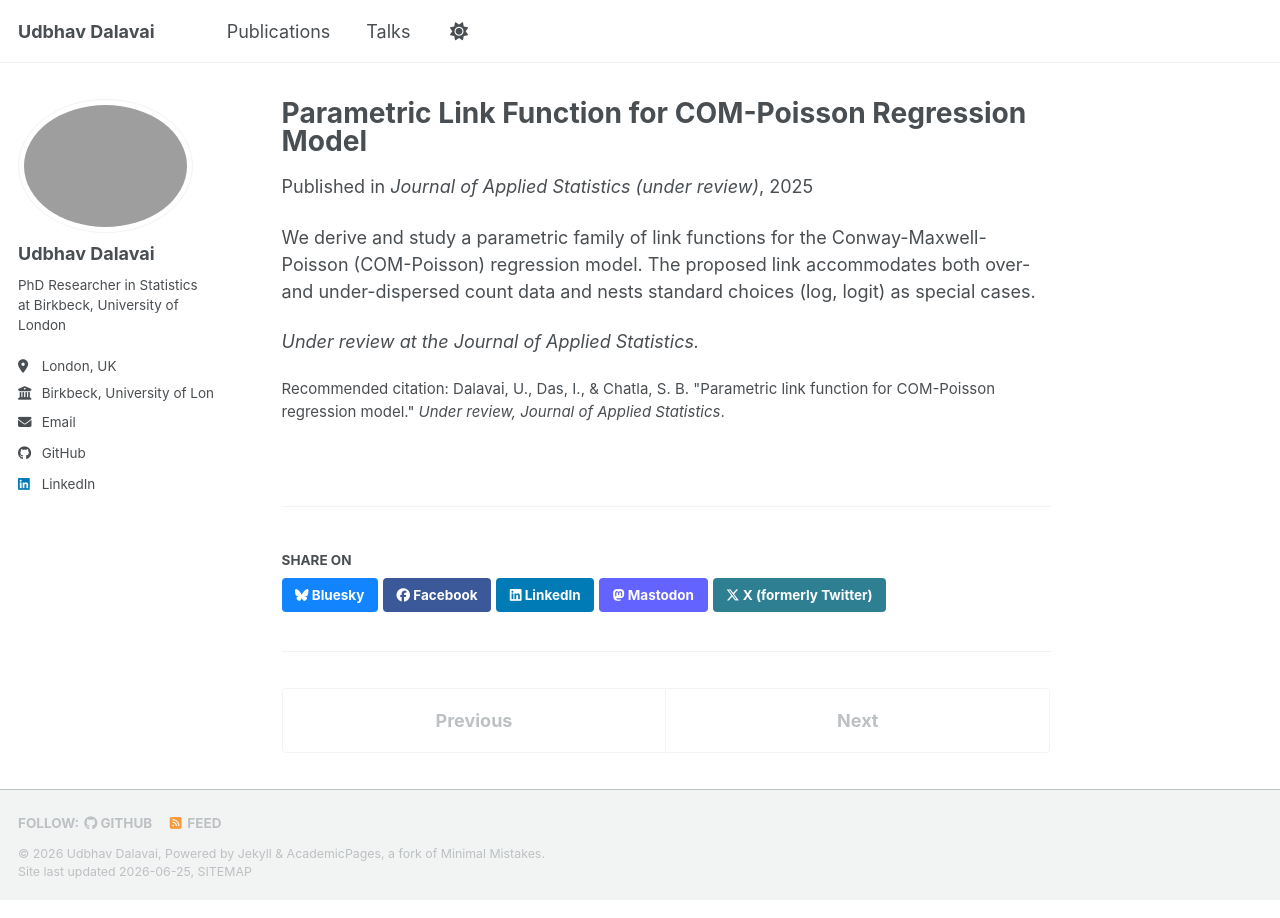
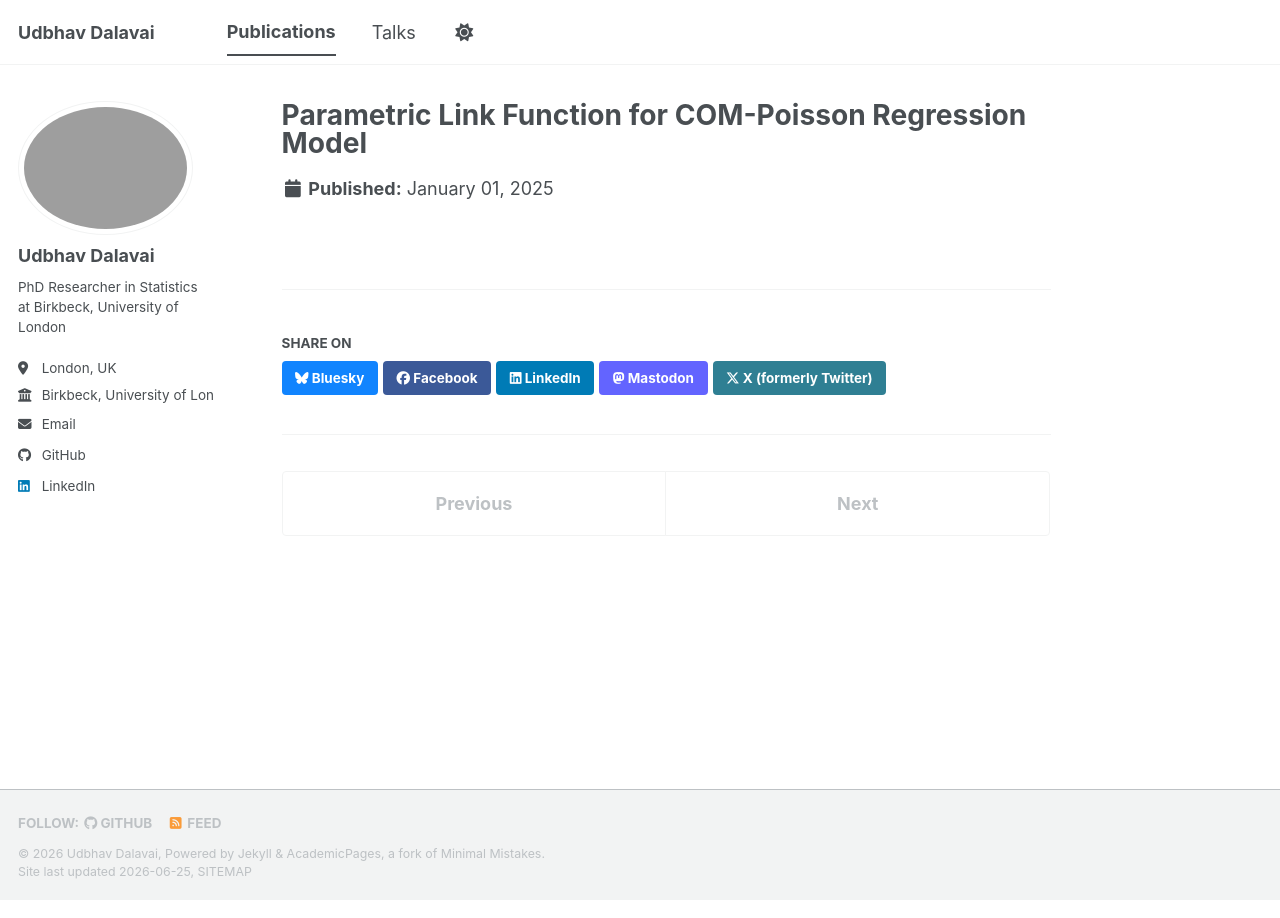
Before and after one commit to Udbhav-Dalavai/Udbhav-Dalavai.github.io, a Jekyll site: the page built from _publications/2025-01-01-com-poisson-link.md, in a window 1280 px wide. Built offline with Jekyll 4.4.1, drawn with Linux system fonts in a browser that asks for light colours; a style sheet for code colours, icons or effects is not loaded.

Commit message:
Revise publication details for COM-Poisson model
Updated the publication entry for the COM-Poisson regression model, including a new title and removing outdated fields.

```diff
--- a/_publications/2025-01-01-com-poisson-link.md
+++ b/_publications/2025-01-01-com-poisson-link.md
@@ -1,14 +1,3 @@
 ---
 title: "Parametric Link Function for COM-Poisson Regression Model"
-collection: publications
-category: manuscripts
-permalink: /publication/2025-01-01-com-poisson-link
-excerpt: 'We introduce a flexible parametric link function for the COM-Poisson regression model, accommodating both over- and under-dispersed count data.'
-date: 2025-01-01
-venue: 'Journal of Applied Statistics (under review)'
-citation: 'Dalavai, U., Das, I., &amp; Chatla, S. B. &quot;Parametric link function for COM-Poisson regression model.&quot; <i>Under review, Journal of Applied Statistics</i>.'
 ---
-
-We derive and study a parametric family of link functions for the Conway-Maxwell-Poisson (COM-Poisson) regression model. The proposed link accommodates both over- and under-dispersed count data and nests standard choices (log, logit) as special cases.
-
-*Under review at the Journal of Applied Statistics.*
```
